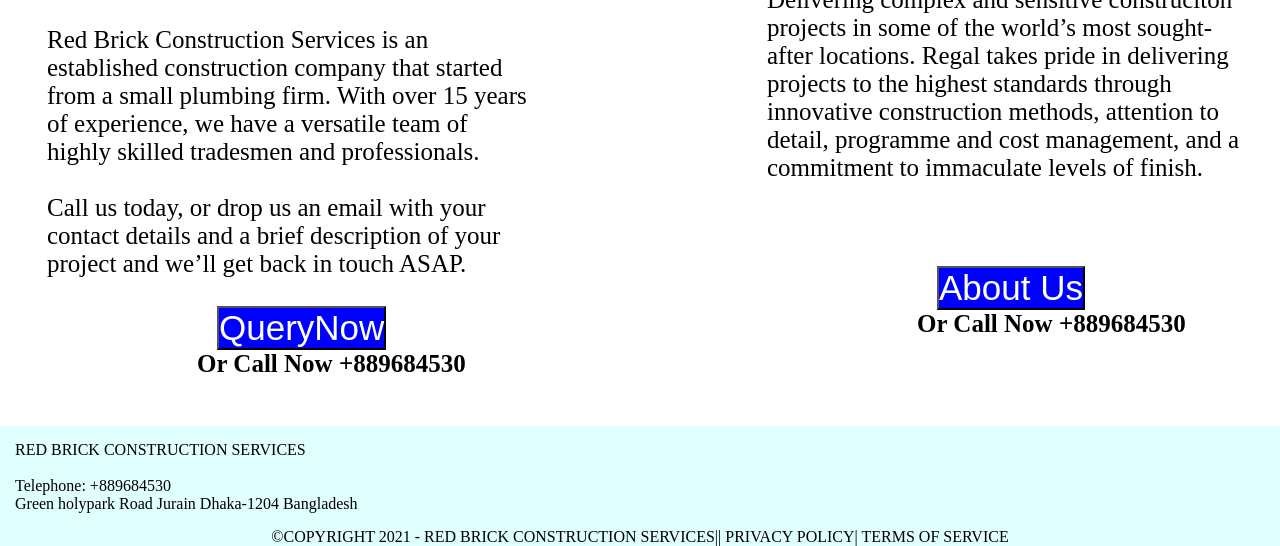
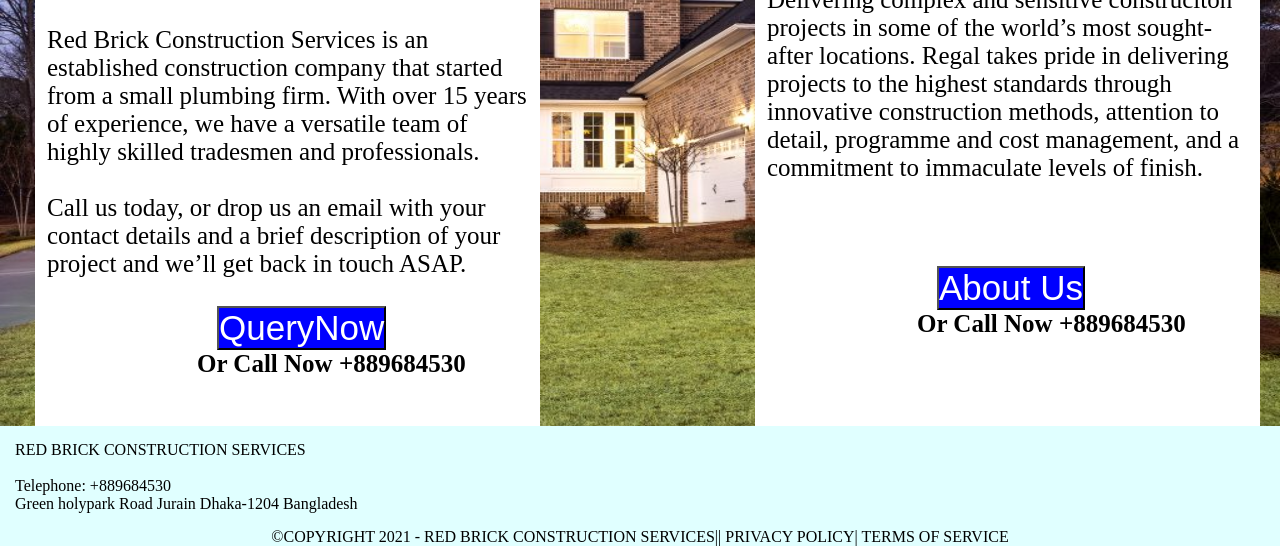
Before and after one commit to MdAnik4121/ass06, a plain HTML site: page index.html in a window 1280 px wide. Shown: the part 263-809 px from the top of the page. Drawn offline with Linux system fonts and the light colour scheme; the site is published under a folder, as on GitHub Pages, so addresses that start at the root find nothing; a web font is replaced by a local one.

Commit message:
Update Style.css

```diff
--- a/Style.css
+++ b/Style.css
@@ -2,7 +2,7 @@ body{
     margin: 0%;
     padding: 0%;
     font-family: 'Open Sans Condensed', sans-serif;
-    background-image: url(/images/d.jpg) ;
+    background-image: url(images/d.jpg) ;
     background-repeat: no-repeat;
     background-size: 100% 700px;
 }
```
